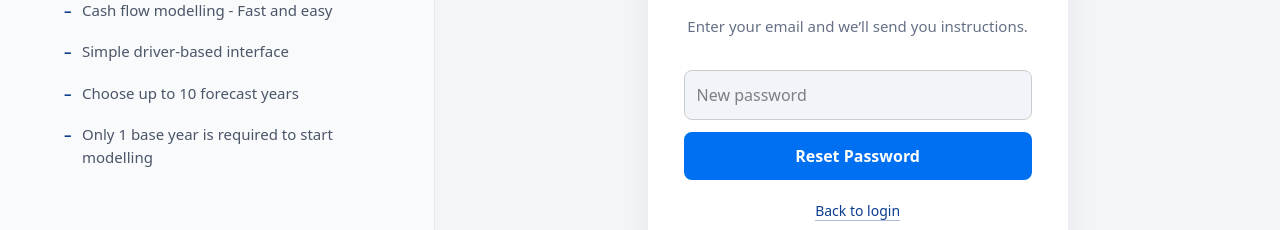
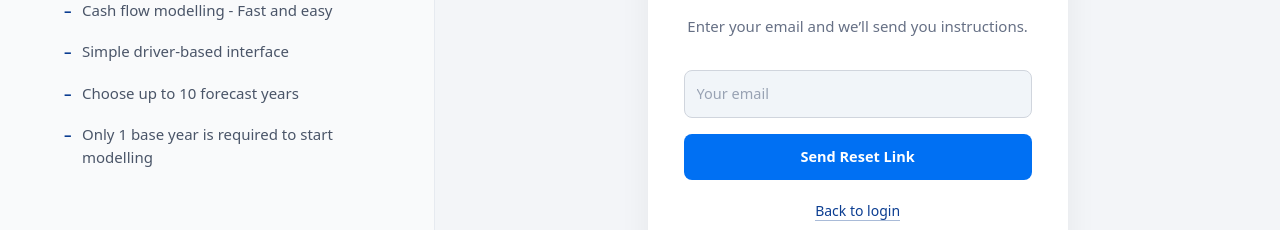
Before and after one commit to x-astris/x-astris-frontend, a Next.js app: page /forgot-password in a window 1280 px wide. Shown: the part 343-573 px from the top of the page. Built offline with nearby package versions, Linux system fonts and the light colour scheme.

Commit message:
Password reset page fix

```diff
--- a/components/auth/ForgotPasswordForm.tsx
+++ b/components/auth/ForgotPasswordForm.tsx
@@ -2,71 +2,40 @@
 
 import { useState } from "react";
 
-export default function ResetPasswordForm({ token }: { token: string | null }) {
-  const [password, setPassword] = useState("");
+export default function ForgotPasswordForm() {
+  const [email, setEmail] = useState("");
   const [loading, setLoading] = useState(false);
   const [message, setMessage] = useState("");
-  const [error, setError] = useState("");
 
   async function handleSubmit(e: React.FormEvent) {
     e.preventDefault();
     setLoading(true);
-    setError("");
     setMessage("");
 
-    try {
     const res = await fetch(
-        `${process.env.NEXT_PUBLIC_API_URL}/auth/reset-password`,
+      `${process.env.NEXT_PUBLIC_API_URL}/auth/request-reset`,
       {
         method: "POST",
         headers: { "Content-Type": "application/json" },
-          body: JSON.stringify({ token, password }),
+        body: JSON.stringify({ email }),
       }
     );
 
     const data = await res.json();
-
-      if (!res.ok) {
-        throw new Error(data.message || "Failed to reset password");
-      }
-
-      setMessage(data.message || "Your password has been updated.");
-    } catch (err: any) {
-      setError(err.message);
-    }
-
+    setMessage(data.message);
     setLoading(false);
   }
 
   return (
     <form onSubmit={handleSubmit}>
       <input
-        type="password"
-        placeholder="New password"
-        value={password}
-        onChange={(e) => setPassword(e.target.value)}
+        type="email"
+        placeholder="Your email"
+        value={email}
+        onChange={(e) => setEmail(e.target.value)}
         required
-        style={{
-          width: "100%",
-          padding: 12,
-          borderRadius: 8,
-          border: "1px solid #ccc",
-          marginBottom: 12,
-          background: "#f1f5f9", // matches login look
-        }}
+        className="auth-input"
       />
-
-      {error && (
-        <p style={{ color: "#b91c1c", marginBottom: 12, fontSize: 14 }}>
-          {error}
-        </p>
-      )}
-
-      {message && (
-        <p style={{ color: "#0b3d91", marginBottom: 12, fontSize: 14 }}>
-          {message}
-        </p>
-      )}
 
       <button
         type="submit"
@@ -74,16 +43,30 @@ export default function ResetPasswordForm({ token }: { token: string | null }) {
         style={{
           width: "100%",
           padding: 12,
-          background: "#0070f3",
-          color: "white",
+          background: "#0070f3", // matches LoginForm
+          color: "#ffffff",
           border: "none",
           borderRadius: 8,
           cursor: "pointer",
           fontWeight: 600,
+          fontSize: 14.5,
         }}
       >
-        {loading ? "Resetting…" : "Reset Password"}
+        {loading ? "Sending…" : "Send Reset Link"}
       </button>
+
+      {message && (
+        <p
+          style={{
+            marginTop: 16,
+            textAlign: "center",
+            color: "#0070f3",
+            fontSize: 14,
+          }}
+        >
+          {message}
+        </p>
+      )}
     </form>
   );
 }
```
Lines whose indentation alone changed are shown as unchanged.
